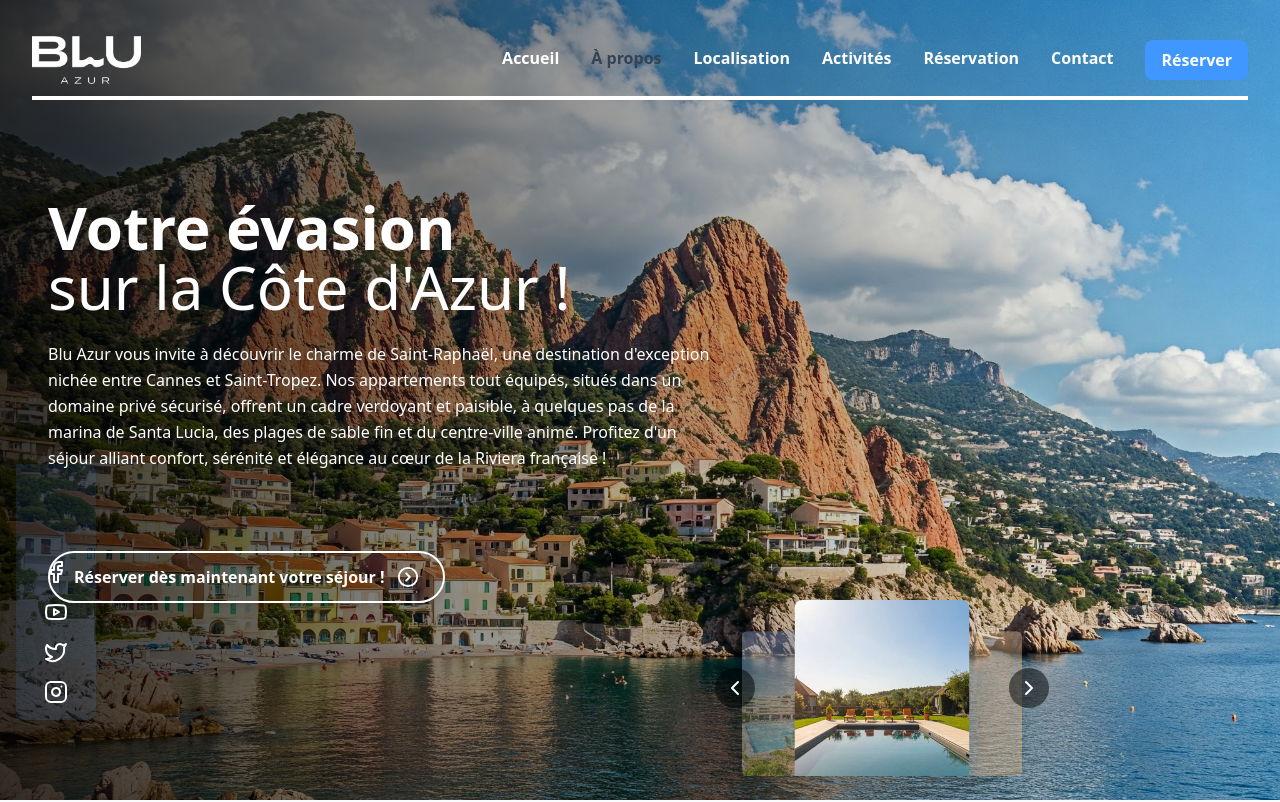
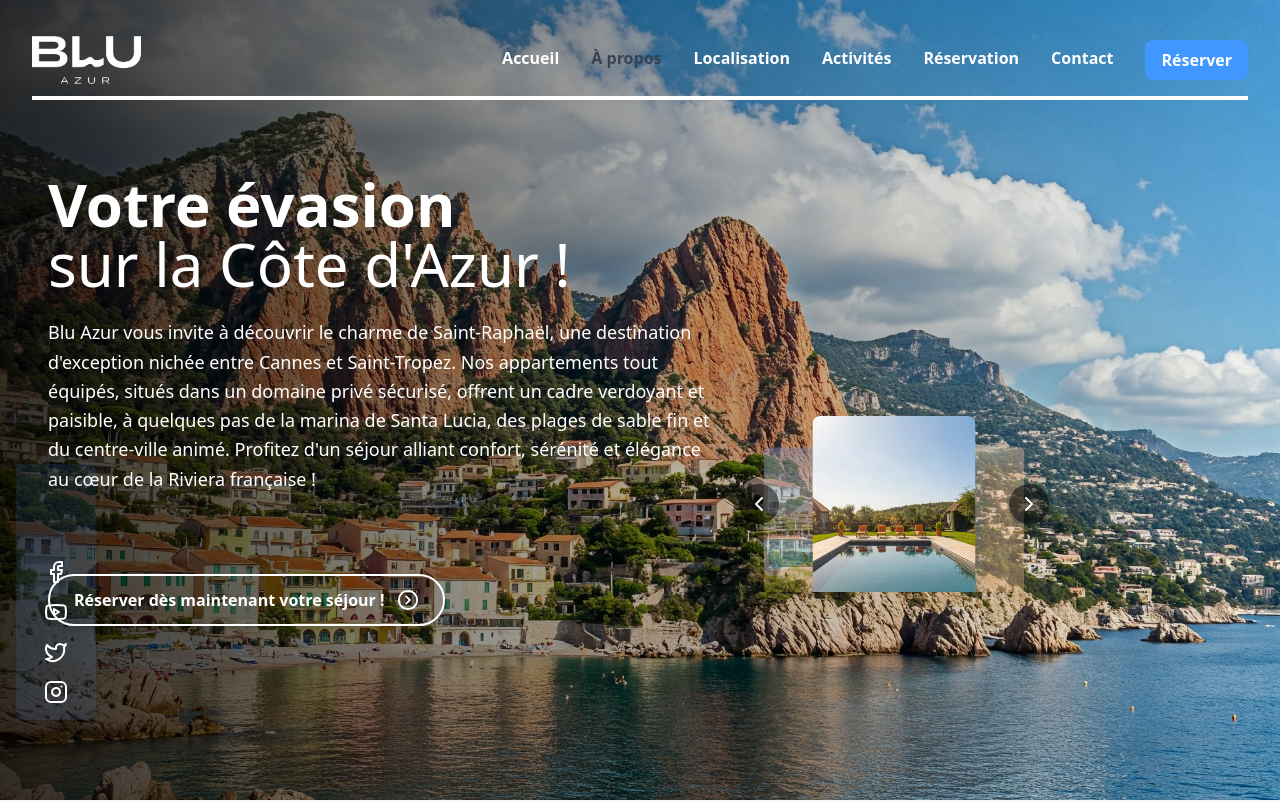
Before and after one commit to FunnyVazoniaina/AzurCoast, a React (Vite) app: page / in a window 1280 px wide. Shown: the top 802 px of the page. Built offline with nearby package versions, Linux system fonts and the light colour scheme.

Commit message:
fix: adjust espacement

```diff
--- a/src/components/sections/HeroSection.jsx
+++ b/src/components/sections/HeroSection.jsx
@@ -24,7 +24,7 @@ export default function HeroSection() {
             <span className="font-extrabold">Votre évasion </span> <br />
             <span className="font-medium">sur la Côte d'Azur !</span>
           </h1>
-          <p className="text-sm md:text-base leading-relaxed mb-8">
+          <p className="text-sm md:text-lg leading-relaxed mb-8">
             Blu Azur vous invite à découvrir le charme de Saint-Raphaël, une
             destination d'exception nichée entre Cannes et Saint-Tropez. Nos
             appartements tout équipés, situés dans un domaine privé sécurisé,
@@ -42,7 +42,8 @@ export default function HeroSection() {
       </div>
 
       {/* Carousel */}
-      <div className="absolute bottom-6 left-[calc(50%+1.5rem)] transform -translate-x-1/2 md:left-auto md:right-12 md:transform-none w-[200px] md:w-[350px] z-20">
+      {/* Carousel */}
+      <div className="absolute bottom-10 left-1/2 transform -translate-x-1/2 md:bottom-12 md:right-6 md:left-auto md:transform-none w-[200px] md:w-[350px] z-20 pr-4 pb-auto md:pr-6 md:pb-40">
         <Carousel images={images} heightClass="h-28 md:h-44" />
       </div>
     </section>
```
